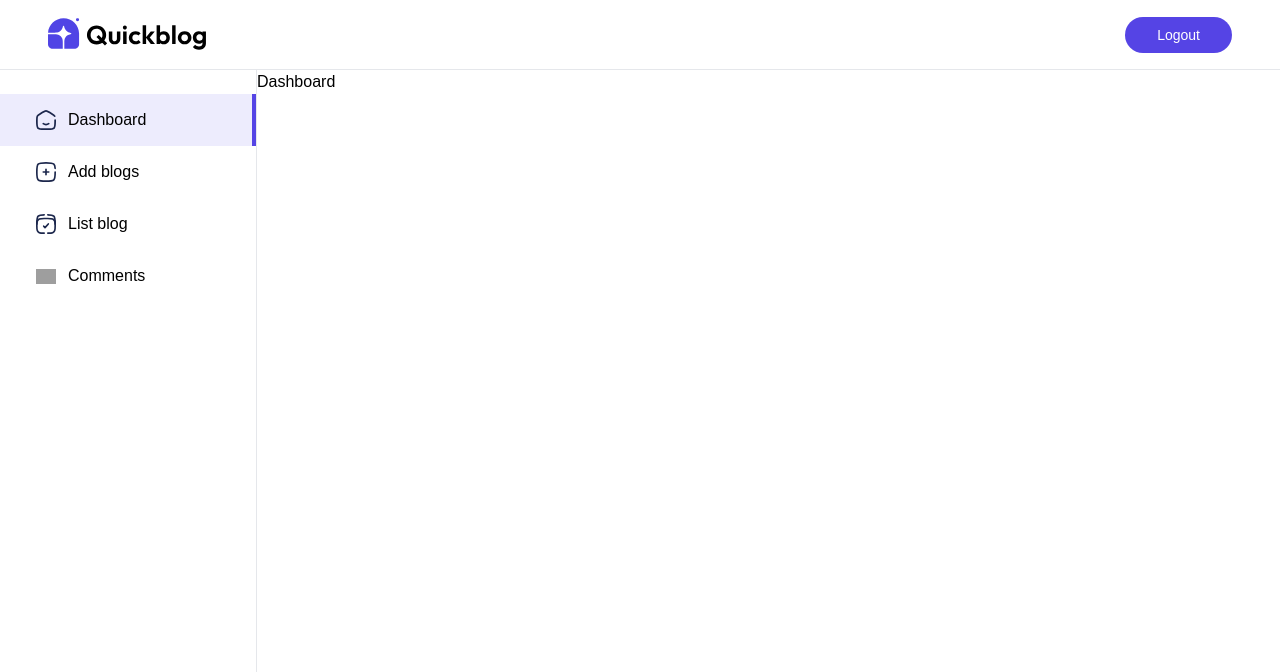
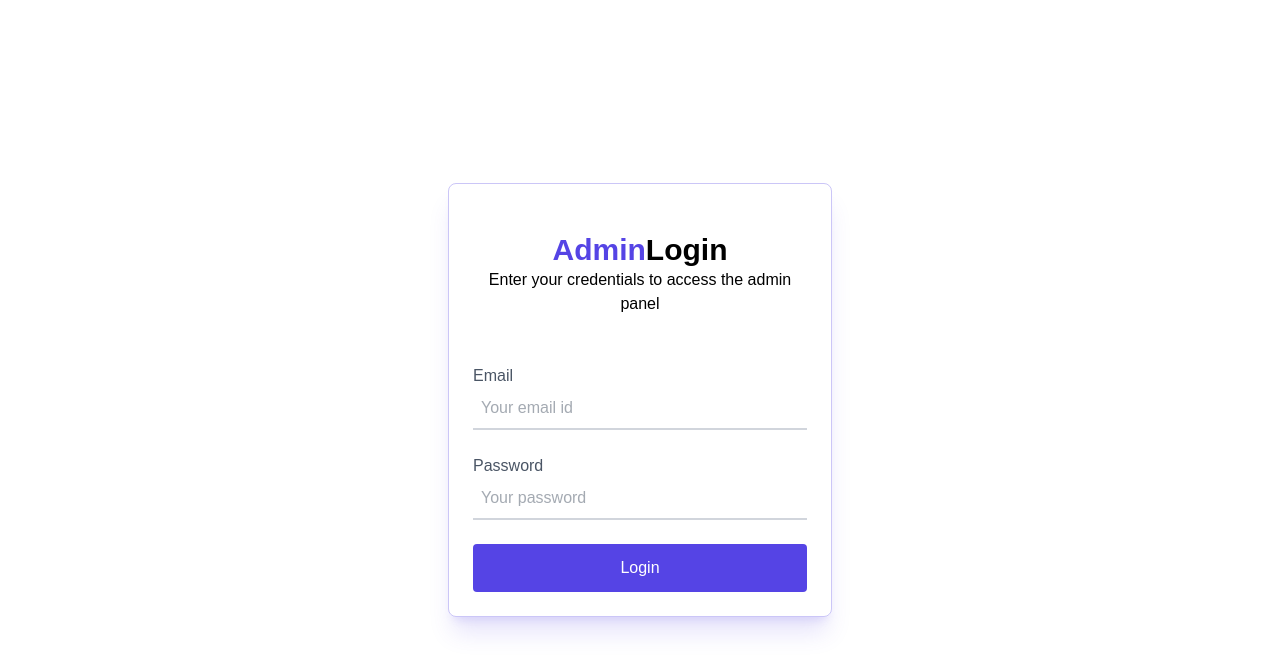
Before and after one commit to DimitarMitev92/full-stack-ai-powered-blog, a React (Vite) app in the folder client/: page /admin in a window 1280 px wide. Shown: the top 672 px of the page. Built offline with nearby package versions, Linux system fonts and the light colour scheme; grey boxes are pictures that could not be loaded.

Commit message:
feat: login page

```diff
--- a/client/src/App.jsx
+++ b/client/src/App.jsx
@@ -7,6 +7,7 @@
 import AddBlog from "./pages/admin/AddBlog";
 import ListBlog from "./pages/admin/ListBlog";
 import Comments from "./pages/admin/Comments";
+import Login from "./components/admin/login";
 
 const App = () => {
   return (
@@ -14,7 +15,7 @@
       <Routes>
         <Route path="/" element={<Home />} />
         <Route path="/blog/:id" element={<Blog />} />
-        <Route path="/admin" element={<Layout />}>
+        <Route path="/admin" element={true ? <Login /> : <Layout />}>
           <Route index element={<Dashboard />} />
           <Route path="addBlog" element={<AddBlog />} />
           <Route path="listBlog" element={<ListBlog />} />
--- a/client/src/components/admin/login.jsx
+++ b/client/src/components/admin/login.jsx
@@ -1,7 +1,62 @@
-import React from "react";
+import React, { useState } from "react";
 
 const Login = () => {
-  return <div>Login</div>;
+  const [email, setEmail] = useState("");
+  const [password, setPassword] = useState("");
+
+  const handleSubmit = async (e) => {
+    e.preventDefault();
+  };
+  return (
+    <div className="flex items-center justify-center h-screen">
+      <div className="w-full max-w-sm p-6 max-md:m-6 border border-primary/30 shadow-xl shadow-primary/15 rounded-lg">
+        <div className="flex flex-col items-center justify-center">
+          <div className="w-full py-6 text-center">
+            <h1 className="text-3xl font-bold">
+              <span className="text-primary">Admin</span>
+              Login
+            </h1>
+            <p className="font-light">
+              Enter your credentials to access the admin panel
+            </p>
+          </div>
+          <form
+            onSubmit={handleSubmit}
+            className="mt-6 w-full sm:max-w-md text-gray-600"
+          >
+            <div className="flex flex-col">
+              <label>Email</label>
+              <input
+                value={email}
+                onChange={(e) => setEmail(e.target.value)}
+                type="text"
+                required
+                placeholder="Your email id"
+                className="border-b-2 border-gray-300 p-2 outline-none mb-6"
+              />
+            </div>
+            <div className="flex flex-col">
+              <label>Password</label>
+              <input
+                value={password}
+                onChange={(e) => setPassword(e.target.value)}
+                type="password"
+                required
+                placeholder="Your password"
+                className="border-b-2 border-gray-300 p-2 outline-none mb-6"
+              />
+            </div>
+            <button
+              type="submit"
+              className="w-full py-3 font-medium bg-primary text-white rounded cursor-pointer hover:bg-primary/90 transition-all"
+            >
+              Login
+            </button>
+          </form>
+        </div>
+      </div>
+    </div>
+  );
 };
 
 export default Login;
```
